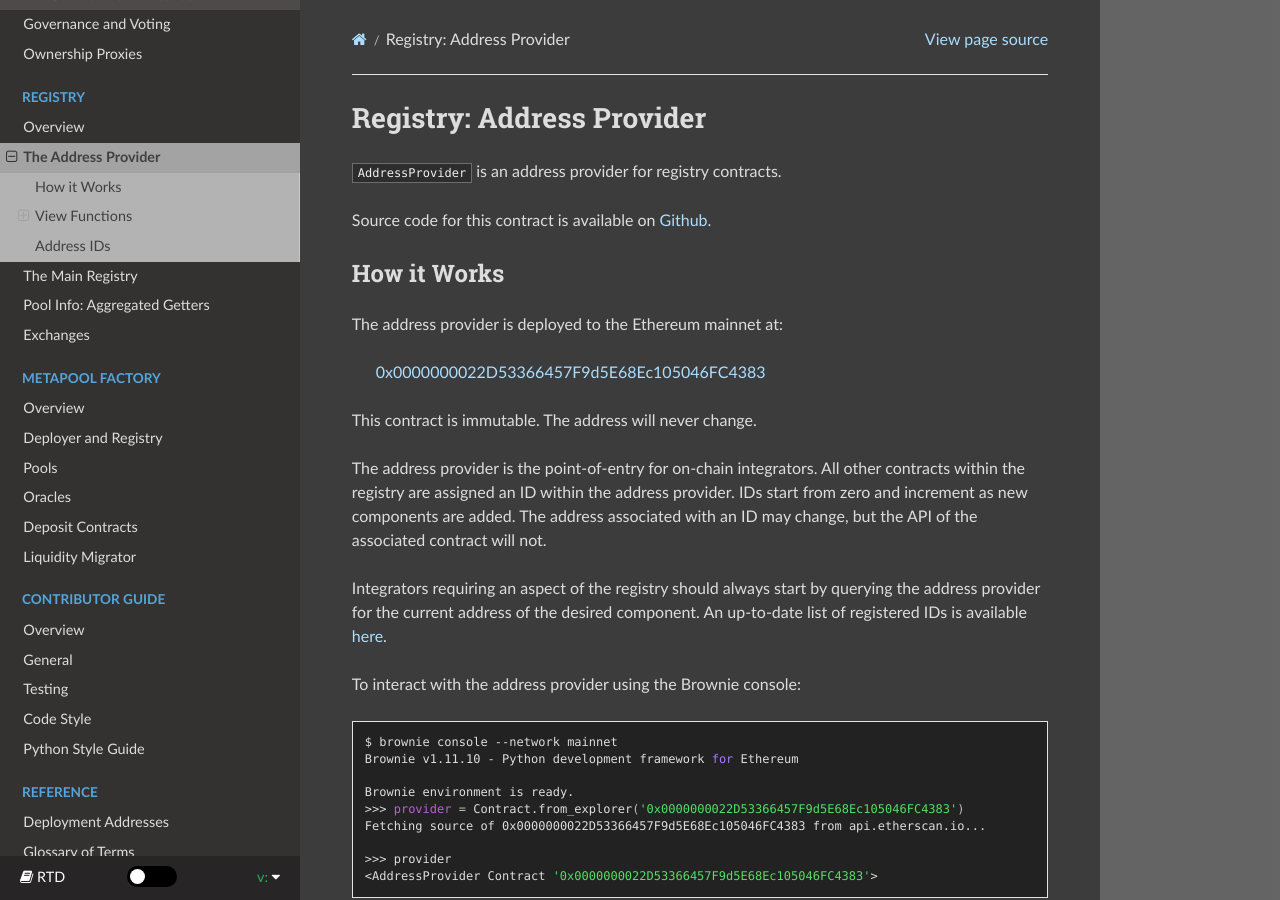
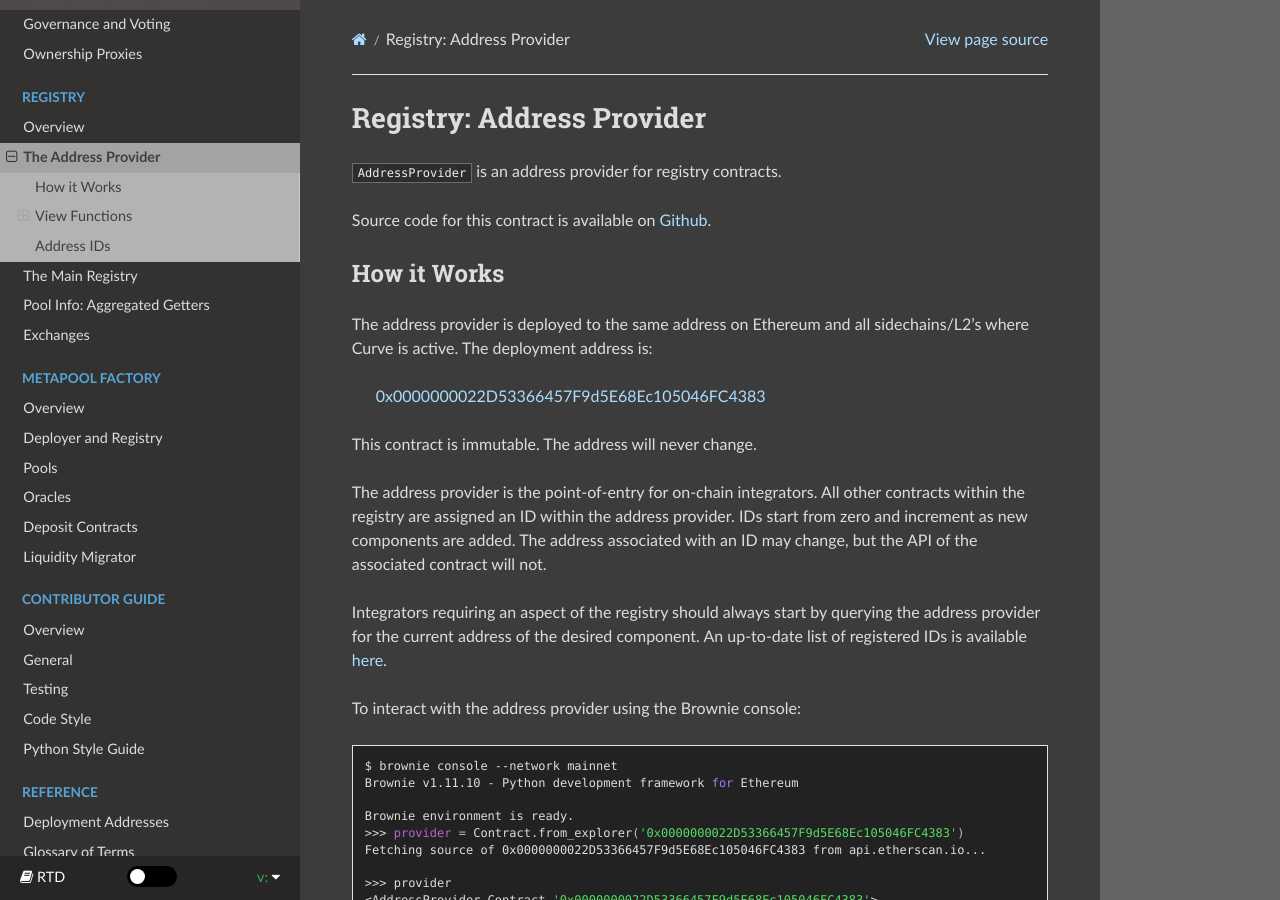
Before and after one commit to softlinkprotocol/curve-docs, a Sphinx documentation site: the page built from docs/registry-address-provider.rst, in a window 1280 px wide and 900 px high. Built offline with Sphinx 7.4.7 and the Read the Docs theme 2.0.0, drawn with Linux system fonts in a browser that asks for light colours; some of the changed text lies outside the part shown.

Commit message:
chore: update address provider IDs

```diff
--- a/docs/registry-address-provider.rst
+++ b/docs/registry-address-provider.rst
@@ -11,7 +11,7 @@ Source code for this contract is available on `Github <https://github.com/curvef
 How it Works
 ============
 
-The address provider is deployed to the Ethereum mainnet at:
+The address provider is deployed to the same address on Ethereum and all sidechains/L2's where Curve is active. The deployment address is:
 
     `0x0000000022D53366457F9d5E68Ec105046FC4383 <https://etherscan.io/address/0x0000000022d53366457f9d5e68ec105046fc4383>`_
 
@@ -95,8 +95,12 @@ View Functions
 Address IDs
 ===========
 
+Note that not all contracts are available on all sidechains.
+
 * ``0``: The main :ref:`registry contract<registry>`. Used to locate pools and query information about them.
 * ``1``: Aggregate getter methods for querying large data sets about a single pool. Designed for off-chain use.
 * ``2``: Generalized swap contract. Used for finding rates and performing exchanges.
 * ``3``: The :ref:`metapool factory<factory-deployer>`.
 * ``4``: The :ref:`fee distributor<dao-fees-distributor>`. Used to distribute collected fees to veCRV holders.
+* ``5``: The cryptoswap registry contract. Used to locate and query information about pools for uncorrelated assets.
+* ``6``: The cryptoswap factory.
```
